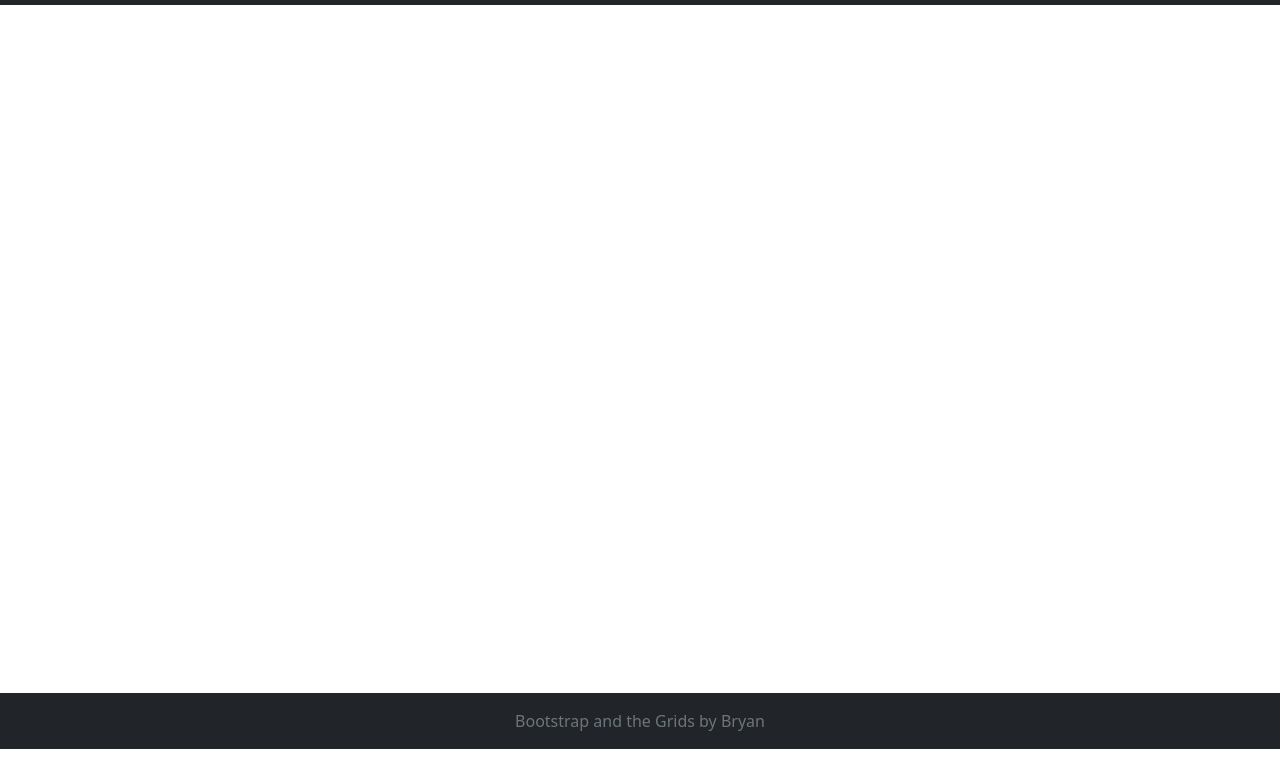
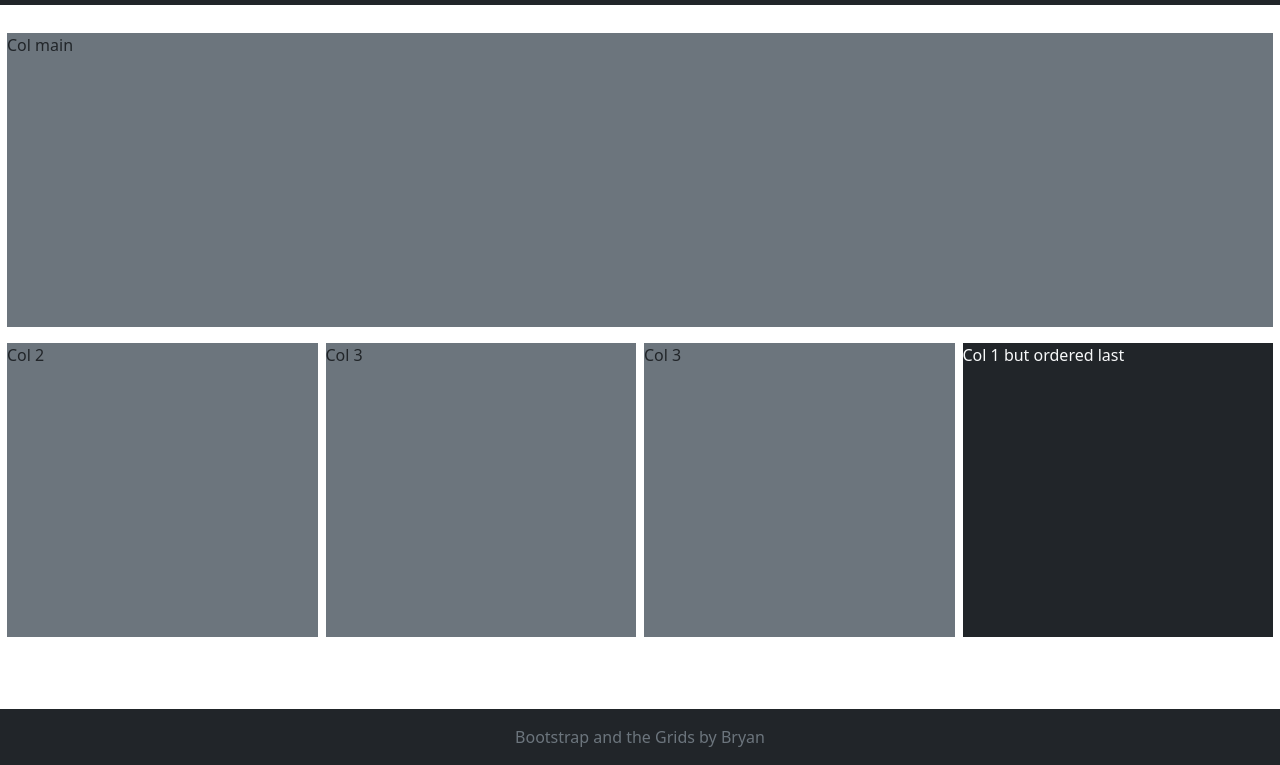
Before and after one commit to mr-barrett/GridExercise, a plain HTML site: page grid9.html in a window 1280 px wide. Shown: the part 51-816 px from the top of the page. Drawn offline with nearby package versions, Linux system fonts and the light colour scheme.

Commit message:
Finished Grid 9

```diff
--- a/grid9.html
+++ b/grid9.html
@@ -61,9 +61,24 @@
 </nav>
 
     <main class="flex-shrink-0">
-       <div class="container">
-
-       </div>
+        <div class="container-fluid h-100 minHeight">
+            <div class="row h-100 gy-2 row-cols-1 row-cols-md-2">
+                <div class="col col-md-12 p-1">
+                    <div class="bg-secondary h-100">Col main</div>
+                </div>
+                <div class="col-6 col-md-3 order-last p-1">
+                    <div class="bg-dark text-light h-100">Col 1 but ordered last</div>
+                </div>
+                <div class="col-6 col-md-3 p-1">
+                    <div class="bg-secondary h-100">Col 2</div>
+                </div>
+                <div class="col-6 col-md-3 p-1">
+                    <div class="bg-secondary h-100">Col 3</div>
+                </div>
+                <div class="col-6 col-md-3 p-1">
+                    <div class="bg-secondary h-100">Col 3</div>
+                </div>
+            </div>
     </main>
     <footer class="footer mt-auto py-3 bg-dark sticky-footer">
         <div class="container-fluid text-center">
```
Also changed, not shown: grid8.html (+15 -3 lines).
